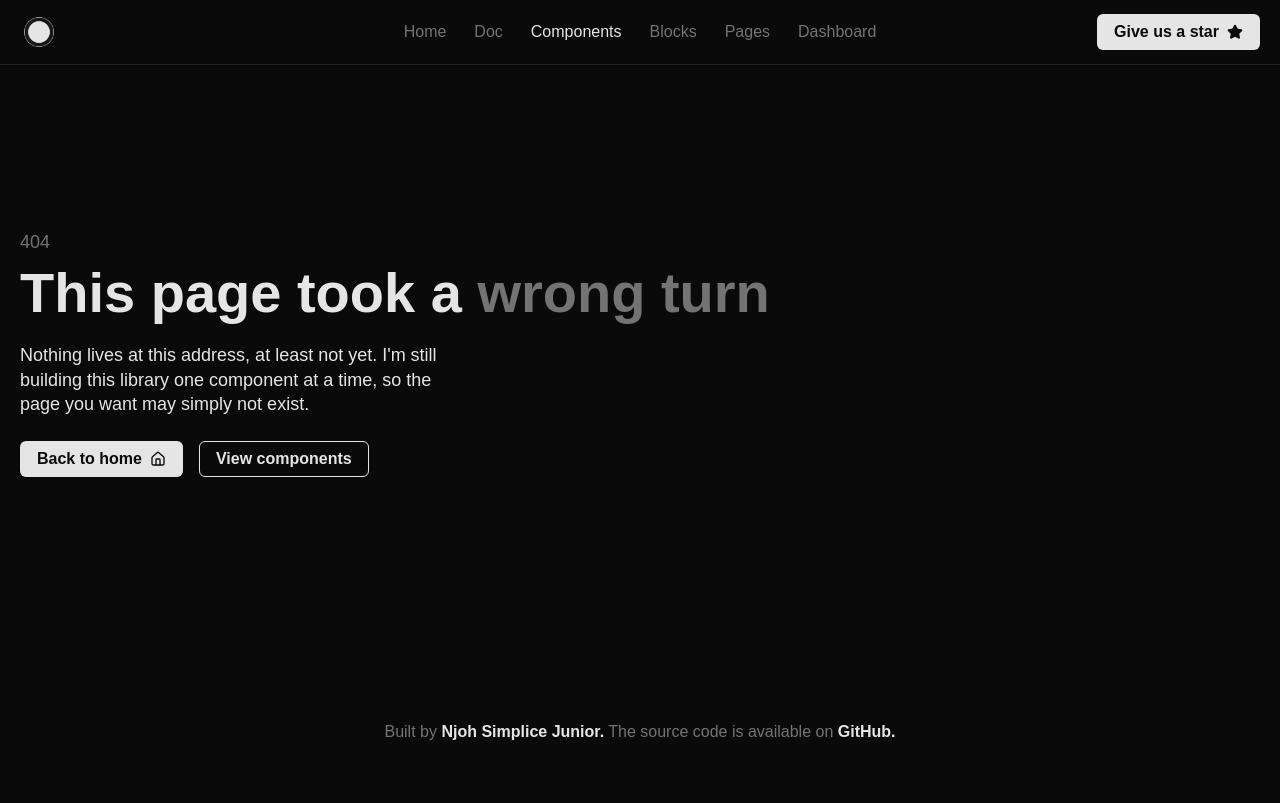
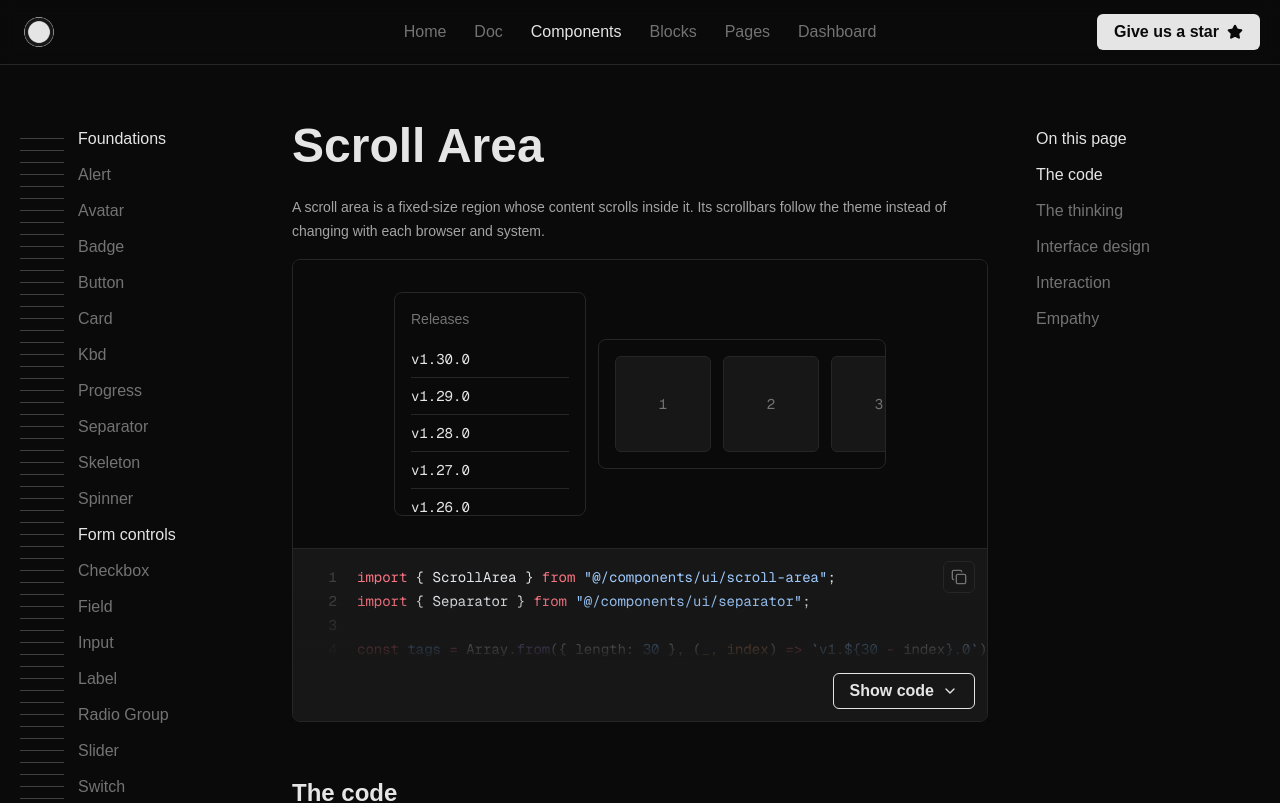
Before and after one commit to njoh-simplice/ui-nsdev, a Next.js app: page /components/scroll-area in a window 1280 px wide. Before the commit this address had no page. Shown: the top 803 px of the page. Built offline with nearby package versions, Linux system fonts and the light colour scheme; a web font is replaced by a local one.

Commit message:
Add the Scroll Area component and page
Themed scrollbars that only appear on hover or scroll, in the directions that overflow.

Co-Authored-By: Claude Sonnet 5.5 <noreply@anthropic.com>

```diff
--- a/content/components/index.ts
+++ b/content/components/index.ts
@@ -21,6 +21,7 @@ import { meta as label } from "./label/meta";
 import { meta as popover } from "./popover/meta";
 import { meta as progress } from "./progress/meta";
 import { meta as radioGroup } from "./radio-group/meta";
+import { meta as scrollArea } from "./scroll-area/meta";
 import { meta as select } from "./select/meta";
 import { meta as separator } from "./separator/meta";
 import { meta as skeleton } from "./skeleton/meta";
@@ -54,6 +55,7 @@ export const components = [
   popover,
   progress,
   radioGroup,
+  scrollArea,
   select,
   separator,
   skeleton,
--- /dev/null
+++ b/content/components/scroll-area/demo.tsx
@@ -0,0 +1,35 @@
+import { ScrollArea } from "@/components/ui/scroll-area";
+import { Separator } from "@/components/ui/separator";
+
+const tags = Array.from({ length: 30 }, (_, index) => `v1.${30 - index}.0`);
+const tiles = Array.from({ length: 10 }, (_, index) => index + 1);
+
+export default function ScrollAreaDemo() {
+  return (
+    <>
+      <ScrollArea className="h-56 w-48">
+        <div className="p-4">
+          <h4 className="mb-3 text-sm font-medium text-text-secondary">Releases</h4>
+          {tags.map((tag, index) => (
+            <div key={tag}>
+              <p className="py-2 font-mono text-sm">{tag}</p>
+              {index < tags.length - 1 && <Separator />}
+            </div>
+          ))}
+        </div>
+      </ScrollArea>
+      <ScrollArea className="w-72 max-w-full">
+        <div className="flex w-max gap-3 p-4">
+          {tiles.map((tile) => (
+            <div
+              key={tile}
+              className="flex size-24 shrink-0 items-center justify-center rounded-md border border-border bg-surface font-mono text-sm text-text-secondary"
+            >
+              {tile}
+            </div>
+          ))}
+        </div>
+      </ScrollArea>
+    </>
+  );
+}
--- /dev/null
+++ b/content/components/scroll-area/meta.ts
@@ -0,0 +1,6 @@
+export const meta = {
+  title: "Scroll Area",
+  slug: "scroll-area",
+  group: "Menus & Feedback",
+  description: "A scrolling region with scrollbars that match the rest of the interface.",
+} as const;
--- /dev/null
+++ b/src/app/components/scroll-area/page.tsx
@@ -0,0 +1,97 @@
+import type { Metadata } from "next";
+import { ComponentPage } from "@/components/component-page";
+import ScrollAreaDemo from "@content/components/scroll-area/demo";
+import { meta } from "@content/components/scroll-area/meta";
+
+export const metadata: Metadata = { title: meta.title, description: meta.description };
+
+export default function Page() {
+  return (
+    <ComponentPage
+      title={meta.title}
+      lead="A scroll area is a fixed-size region whose content scrolls inside it. Its scrollbars follow the theme instead of changing with each browser and system."
+      demo={<ScrollAreaDemo />}
+      demoPath="content/components/scroll-area/demo.tsx"
+      sourcePath="src/components/ui/scroll-area.tsx"
+      props={[
+        {
+          name: "className",
+          type: "string",
+          description: "Give the area a size with it, such as h-56 w-48. Without a size it grows to fit its content and nothing scrolls.",
+        },
+        {
+          name: "children",
+          type: "ReactNode",
+          description: "The content that scrolls. It can be taller, wider or both.",
+        },
+      ]}
+      propsNote="Every other prop goes to the Base UI ScrollArea underneath."
+      thinking={{
+        intro:
+          "Scrolling inside a box is sometimes the right call: a long list in a side panel, a row of cards, a code listing. The box needs to say that it scrolls.",
+        notes: [
+          {
+            label: "Built on Base UI:",
+            text: "Base UI draws its own scrollbars over a native scrolling viewport. The scrolling itself is the browser's, so wheel, touch, momentum and keyboard all behave as people expect.",
+          },
+          {
+            label: "Both directions:",
+            text: "A vertical and a horizontal scrollbar are built in. Each one only appears when the content overflows in that direction.",
+          },
+          {
+            label: "Same look everywhere:",
+            text: "Native scrollbars differ between Windows, macOS and each browser. These are the same thick and the same color everywhere.",
+          },
+        ],
+      }}
+      design={{
+        notes: [
+          {
+            label: "Border:",
+            text: "A hairline border and the lg radius, so the edge of the area is clear.",
+          },
+          {
+            label: "Quiet scrollbars:",
+            text: "They are invisible until you hover the area or scroll it, then fade in. The thumb is a rounded bar in the secondary text color.",
+          },
+          {
+            label: "Padding:",
+            text: "The area has none. Put padding on the content inside, so the scrollbar can sit at the edge.",
+          },
+        ],
+      }}
+      interaction={{
+        notes: [
+          {
+            label: "Scroll:",
+            text: "Use the mouse wheel, a trackpad, touch, or drag the thumb.",
+          },
+          {
+            label: "Keyboard:",
+            text: "The area takes focus with Tab and shows a ring. The arrow keys, Page Up, Page Down, Home and End then scroll it.",
+          },
+          {
+            label: "Motion:",
+            text: "The scrollbars fade in over 150ms. With reduced motion turned on they appear at once.",
+          },
+        ],
+      }}
+      empathy={{
+        notes: [
+          {
+            label: "Reachable by keyboard:",
+            text: "Without focus a keyboard user can't scroll a box. That is why the area itself is a tab stop.",
+          },
+          {
+            label: "Show that there is more:",
+            text: "Because scrollbars are hidden at rest, let content run past the edge, or cut it off mid-row, so people see there is more to scroll to.",
+          },
+          {
+            label: "Use sparingly:",
+            text: "A scroll inside a page that also scrolls can trap a wheel or a thumb. Prefer the page for long content.",
+          },
+        ],
+      }}
+    />
+  );
+}
--- /dev/null
+++ b/src/components/ui/scroll-area.tsx
@@ -0,0 +1,39 @@
+import type { ComponentProps } from "react";
+import { ScrollArea as BaseScrollArea } from "@base-ui/react/scroll-area";
+import { cx } from "@/lib/cx";
+import type { WithClass } from "@/lib/types";
+
+// Scrollbars that stay out of the way: they are invisible until you hover the area or scroll,
+// and only appear in a direction that actually overflows. Give the area a size with classes
+// (h-48 w-64), and put your content inside. The viewport can be focused, so the keyboard can
+// scroll it with the arrow keys.
+const viewportRing =
+  "outline-hidden focus-visible:outline-2 focus-visible:outline-solid focus-visible:-outline-offset-2 focus-visible:outline-text";
+
+function Scrollbar({ orientation }: { orientation: "vertical" | "horizontal" }) {
+  return (
+    <BaseScrollArea.Scrollbar
+      orientation={orientation}
+      className="flex touch-none p-0.5 opacity-0 transition-opacity duration-150 select-none data-[hovering]:opacity-100 data-[scrolling]:opacity-100 data-[orientation=horizontal]:h-3 data-[orientation=horizontal]:flex-col data-[orientation=vertical]:w-3 motion-reduce:transition-none"
+    >
+      <BaseScrollArea.Thumb className="relative flex-1 rounded-full bg-text-secondary" />
+    </BaseScrollArea.Scrollbar>
+  );
+}
+
+export function ScrollArea({
+  className,
+  children,
+  ...props
+}: WithClass<Omit<ComponentProps<typeof BaseScrollArea.Root>, "children">> & { children?: React.ReactNode }) {
+  return (
+    <BaseScrollArea.Root className={cx("relative overflow-hidden rounded-lg border border-border", className)} {...props}>
+      <BaseScrollArea.Viewport className={cx("size-full rounded-[inherit]", viewportRing)}>
+        <BaseScrollArea.Content>{children}</BaseScrollArea.Content>
+      </BaseScrollArea.Viewport>
+      <Scrollbar orientation="vertical" />
+      <Scrollbar orientation="horizontal" />
+      <BaseScrollArea.Corner />
+    </BaseScrollArea.Root>
+  );
+}
```
